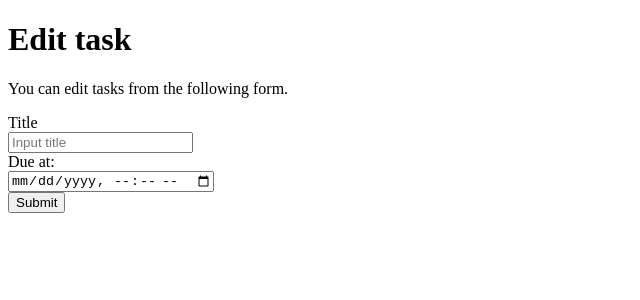
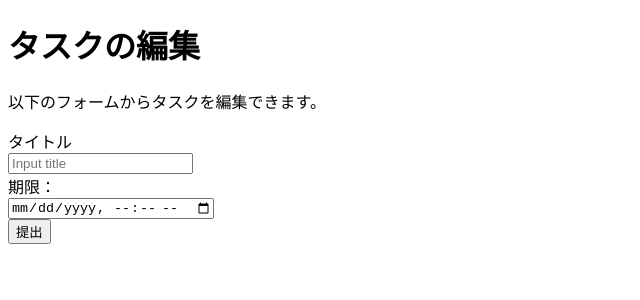
Before and after one commit to 439K/django-test-exercise, a Django app: template todo/templates/todo/edit.html in a window 1280 px wide. Shown: the top 300 px of the page, without its empty margins (0-640 px from the left). Run offline with Django 5.2, Linux system fonts and the light colour scheme; the template is opened without the code that fills it, so the values that code supplies are empty.

Commit message:
コメントの翻訳

```diff
--- a/todo/templates/todo/edit.html
+++ b/todo/templates/todo/edit.html
@@ -9,20 +9,20 @@
   </head>
 
   <body>
-    <h1>Edit task</h1>
-    <p>You can edit tasks from the following form.</p>
+    <h1>タスクの編集</h1>
+    <p>以下のフォームからタスクを編集できます。</p>
     <form action="{% url 'update' task.id%}" method="post">
       {% csrf_token %}
       <div>
-        <label for="titleInput">Title</label><br>
+        <label for="titleInput">タイトル</label><br>
         <input id="titleInput" name="title" type="text" placeholder="Input title" value="{{ task.title }}">
       </div>
       <div>
-        <label for="dueInput">Due at:</label><br>
+        <label for="dueInput">期限：</label><br>
         <input id="dueInput" name="due_at" type="datetime-local" value="{{ task.due_at |date:"Y-m-d H:i" }}">
       </div>
       <div>
-        <button type="submit">Submit</button>
+        <button type="submit">提出</button>
       </div>
     </form>
     <br>
```
